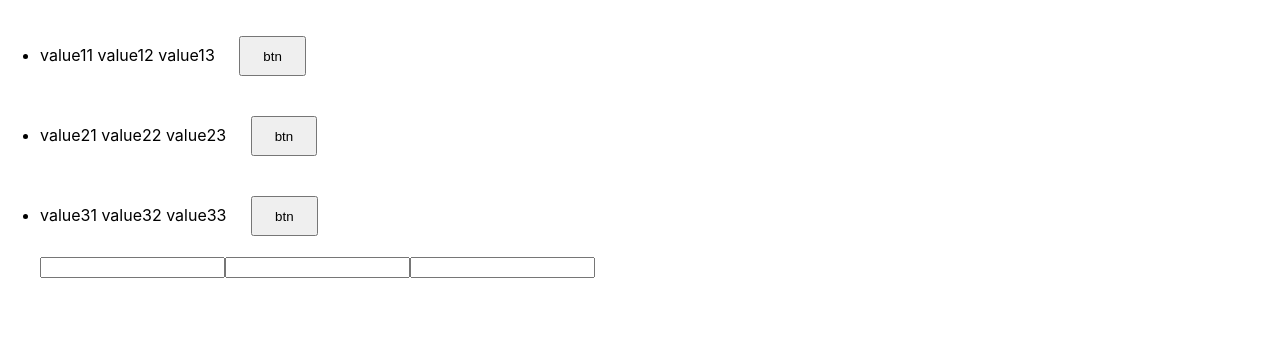
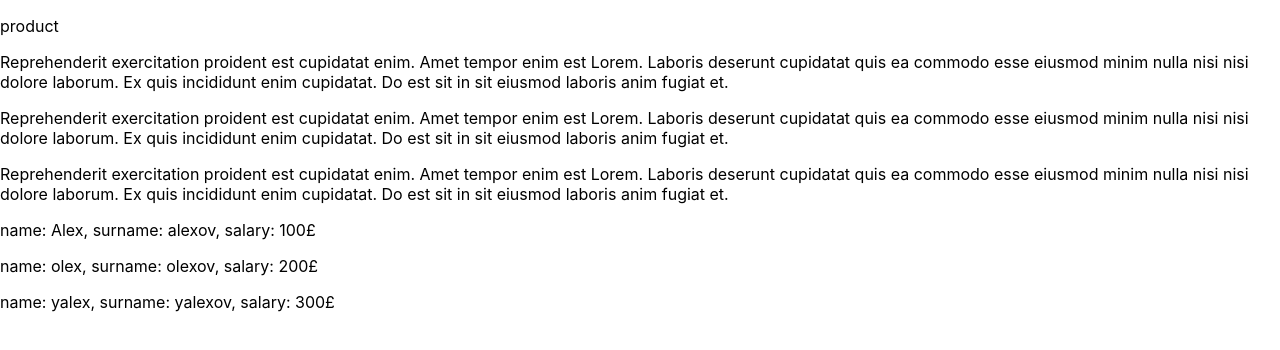
Before and after one commit to Alfaussa/my-app, a React (Create React App) app: page / in a window 1280 px wide. Shown: the top 350 px of the page. Built offline with nearby package versions, Linux system fonts and the light colour scheme.

Commit message:
⊗jsrtPmCpPr

```diff
--- a/src/App.js
+++ b/src/App.js
@@ -1,76 +1,22 @@
-//⊗jsrtPmDtOAA №1
+//⊗jsrtPmCpUs
 
 
 import React, {useState} from 'react';
+import Product from './Product';
+import User from './User';
+import Employee from './Employee';
 import { nanoid } from 'nanoid'
 
 function App() {
-
-  const initNotes = [
-    {
-      id: 'GYi9G_uC4gBF1e2SixDvu',
-      prop1: 'value11',
-      prop2: 'value12',
-      prop3: 'value13',
-    },
-    {
-      id: 'IWSpfBPSV3SXgRF87uO74',
-      prop1: 'value21',
-      prop2: 'value22',
-      prop3: 'value23',
-    },
-    {
-      id: 'JAmjRlfQT8rLTm5tG2m1L',
-      prop1: 'value31',
-      prop2: 'value32',
-      prop3: 'value33',
-    },
-  ];
-
-  const [notes, setNotes] = useState(initNotes);
-  const [value1, setValue1] = useState('');
-  const [value2, setValue2] = useState('');
-  const [value3, setValue3] = useState('');
-
-  const result = notes.map((note) => {
-    return  <li key = {note.id} >
-       <span>{note.prop1} </span>
-       <span>{note.prop2} </span>
-       <span>{note.prop3} </span>
-
-       <button onClick={() => addText(note.id)}>
-				btn
-			</button>
-         </li>
-
-  })
-
-
-
-function addText(id){
-let copy = Object.assign([], notes)
-copy.forEach(function(note, i, copy){
-  if(note.id === id){
-for(let key in note){
-  setValue1(note.prop1);
-  setValue2(note.prop2);
-  setValue3(note.prop3);
-}
-}
-})
-  }
-
-  return <>
-
-  <ul>
-    {result}
-    <input value = {value1}></input>
-    <input value = {value2}></input>
-    <input value = {value3}></input>
-
-  </ul>
-
-  </>
+return <>
+ <Product/>
+ <User />
+ <User />
+ <User />
+ <Employee name="Alex" surname="alexov" salary="100£" />
+ <Employee name="olex" surname="olexov" salary="200£" />
+ <Employee name="yalex" surname="yalexov" salary="300£" />
+ </>
 
   }
 
--- /dev/null
+++ b/src/Employee.js
@@ -0,0 +1,10 @@
+import React from "react";
+
+function Employee({name, surname, salary}){
+    return <p>
+        name: <span>{name}</span>,
+        surname: <span>{surname}</span>,
+        salary: <span>{salary}</span>
+    </p>
+}
+export default Employee;
--- /dev/null
+++ b/src/Product.js
@@ -0,0 +1,9 @@
+import React from 'react';
+
+function Product() {
+	return <p>
+		product
+	</p>;
+}
+
+export default Product;
--- /dev/null
+++ b/src/User.js
@@ -0,0 +1,8 @@
+import React from "react";
+
+function User(){
+    return <p>
+Reprehenderit exercitation proident est cupidatat enim. Amet tempor enim est Lorem. Laboris deserunt cupidatat quis ea commodo esse eiusmod minim nulla nisi nisi dolore laborum. Ex quis incididunt enim cupidatat. Do est sit in sit eiusmod laboris anim fugiat et.
+    </p>
+}
+export default User;
```
